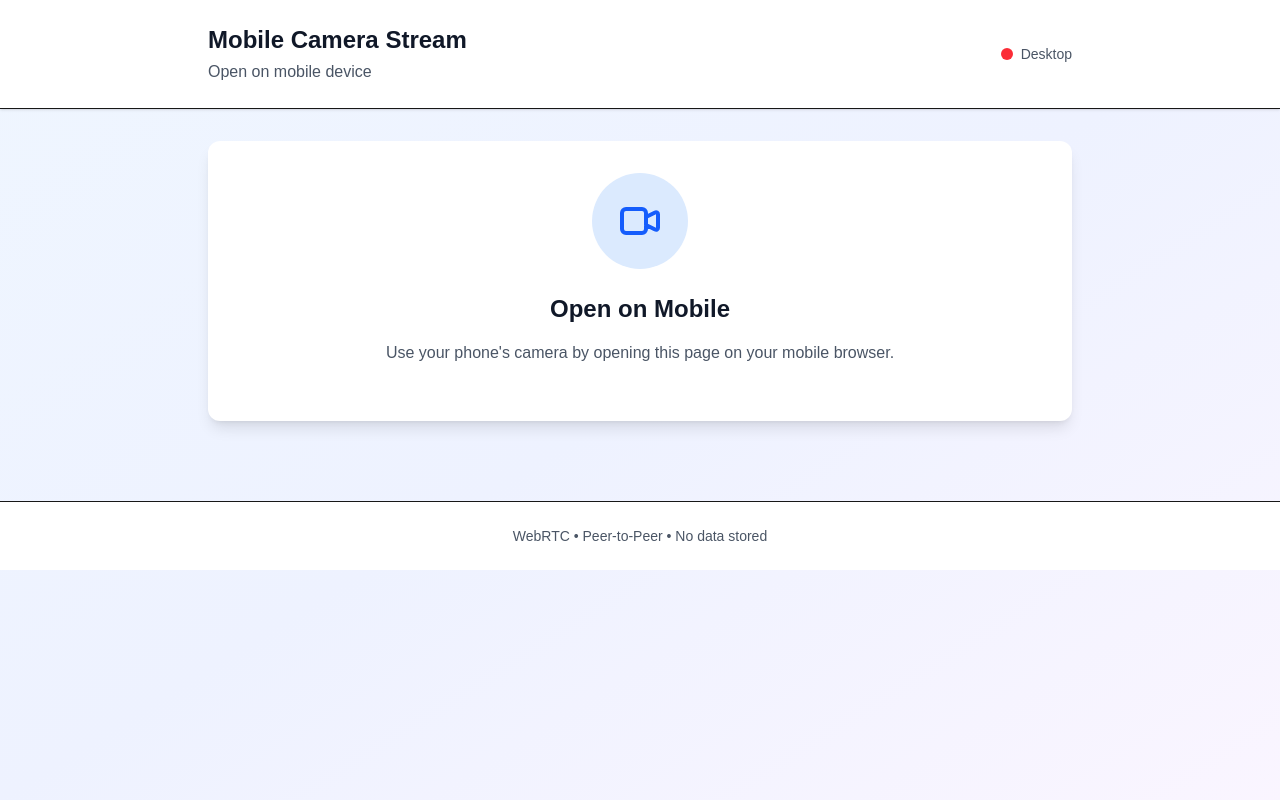
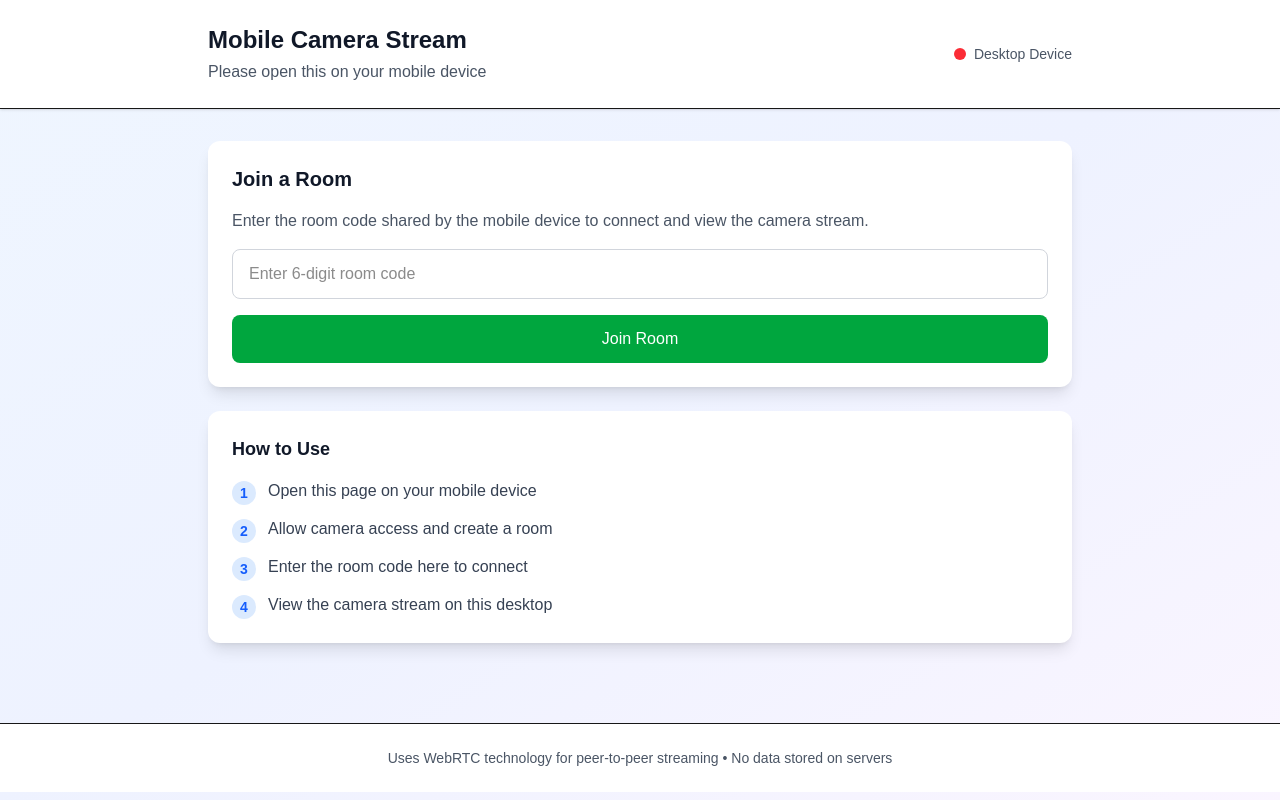
Before and after one commit to Chandupa-H/Mobile_Streaming_App, a Next.js app: page / in a window 1280 px wide. Built offline with nearby package versions, Linux system fonts and the light colour scheme.

Commit message:
desktop version fixed

```diff
--- a/app/page.js
+++ b/app/page.js
@@ -7,72 +7,98 @@ const WebRTCPage = () => {
   const [isConnected, setIsConnected] = useState(false);
   const [stream, setStream] = useState(null);
   const [peerConnection, setPeerConnection] = useState(null);
+  const [localVideoUrl, setLocalVideoUrl] = useState("");
+  const [remoteVideoUrl, setRemoteVideoUrl] = useState("");
   const [roomId, setRoomId] = useState("");
   const [isHost, setIsHost] = useState(false);
   const [message, setMessage] = useState("");
   const [hasCameraPermission, setHasCameraPermission] = useState(null);
 
-  const localVideoRef = useRef(null);
+  const localVideoRef = useRef(null); // For desktop preview
   const remoteVideoRef = useRef(null);
   const peerRef = useRef(null);
 
-  // Detect mobile device
+  // Check if device is mobile
   useEffect(() => {
-    const userAgent = navigator.userAgent || navigator.vendor || window.opera;
-    const mobile =
-      /android|iphone|ipad|ipod|blackberry|iemobile|opera mini/i.test(
+    const checkMobile = () => {
+      const userAgent = navigator.userAgent || navigator.vendor || window.opera;
+      return /android|iphone|ipad|ipod|blackberry|iemobile|opera mini/i.test(
         userAgent.toLowerCase()
       );
-    setIsMobile(mobile);
+    };
+    setIsMobile(checkMobile());
   }, []);
 
-  // Start camera
+  // Request camera permissions and start stream
   const startCamera = async () => {
-    setMessage("Requesting camera access...");
     try {
-      const stream = await navigator.mediaDevices.getUserMedia({
-        video: { width: 1280, height: 720, facingMode: "user" },
+      setMessage("Requesting camera access...");
+
+      const constraints = {
+        video: {
+          width: { ideal: 1280 },
+          height: { ideal: 720 },
+          facingMode: "user",
+        },
         audio: false,
-      });
+      };
 
-      setStream(stream);
+      const mediaStream = await navigator.mediaDevices.getUserMedia(
+        constraints
+      );
+
+      // Store the stream
+      setStream(mediaStream);
+
+      // Set video source (only for desktop preview)
       if (localVideoRef.current) {
-        localVideoRef.current.srcObject = stream;
+        localVideoRef.current.srcObject = mediaStream;
         localVideoRef.current.play().catch((err) => {
-          console.warn("Video autoplay failed:", err);
+          console.error("Error playing video:", err);
+          setMessage(`Error playing video: ${err.message}`);
         });
       }
 
       setHasCameraPermission(true);
-      setIsStreaming(true); // This should now reliably trigger the button
-      setMessage('Camera active! Tap "Create Room" to start streaming.');
-    } catch (err) {
-      console.error("Camera error:", err);
+      setIsStreaming(true);
+      setMessage(
+        'Camera activated successfully! Tap "Create Room" to start streaming.'
+      );
+    } catch (error) {
+      console.error("Error accessing camera:", error);
       let errorMsg = "Camera access denied";
-      if (err.name === "NotAllowedError") {
-        errorMsg = "Please allow camera access in browser settings";
-      } else if (err.name === "NotFoundError") {
-        errorMsg = "No camera found";
-      } else if (err.name === "NotReadableError") {
-        errorMsg = "Camera in use by another app";
+      if (error.name === "NotAllowedError") {
+        errorMsg = "Please allow camera access in your browser settings";
+      } else if (error.name === "NotFoundError") {
+        errorMsg = "No camera found on this device";
+      } else if (error.name === "NotReadableError") {
+        errorMsg = "Camera is already in use by another application";
       }
       setMessage(`Error: ${errorMsg}`);
       setHasCameraPermission(false);
     }
   };
 
-  // Cleanup
+  // Cleanup function
   const cleanup = () => {
     if (stream) {
-      stream.getTracks().forEach((t) => t.stop());
+      stream.getTracks().forEach((track) => track.stop());
       setStream(null);
     }
+
     if (peerConnection) {
       peerConnection.close();
       setPeerConnection(null);
     }
-    if (localVideoRef.current) localVideoRef.current.srcObject = null;
-    if (remoteVideoRef.current) remoteVideoRef.current.srcObject = null;
+
+    if (localVideoRef.current) {
+      localVideoRef.current.srcObject = null;
+    }
+
+    if (remoteVideoRef.current) {
+      remoteVideoRef.current.srcObject = null;
+    }
+
     setIsStreaming(false);
     setIsConnected(false);
     setIsHost(false);
@@ -82,31 +108,41 @@ const WebRTCPage = () => {
   // Stop streaming
   const stopStreaming = () => {
     cleanup();
-    setMessage("Streaming stopped");
+    setMessage("Camera stopped");
   };
 
-  // Create room
+  // Create a new room (host)
   const createRoom = async () => {
     if (!stream) {
-      setMessage("Camera not active. Start camera first.");
+      setMessage("Please start camera first");
       return;
     }
 
     try {
-      const pc = new RTCPeerConnection({
+      // Initialize peer connection
+      const configuration = {
         iceServers: [
           { urls: "stun:stun.l.google.com:19302" },
           { urls: "stun:stun1.l.google.com:19302" },
         ],
-      });
+      };
+
+      const pc = new RTCPeerConnection(configuration);
       peerRef.current = pc;
       setPeerConnection(pc);
 
+      // Add local stream to peer connection
       stream.getTracks().forEach((track) => pc.addTrack(track, stream));
 
-      const offer = await pc.createOffer({ offerToReceiveVideo: 1 });
+      // Create offer
+      const offer = await pc.createOffer({
+        offerToReceiveVideo: 1,
+        offerToReceiveAudio: 0,
+      });
+
       await pc.setLocalDescription(offer);
 
+      // Generate room ID
       const newRoomId = Math.random()
         .toString(36)
         .substring(2, 8)
@@ -114,28 +150,64 @@ const WebRTCPage = () => {
       setRoomId(newRoomId);
       setIsHost(true);
       setIsConnected(true);
-      setMessage(`Room created! Code: ${newRoomId}`);
-    } catch (err) {
-      console.error("Create room error:", err);
-      setMessage(`Failed to create room: ${err.message}`);
+      setMessage(`Room created! Share this code: ${newRoomId}`);
+    } catch (error) {
+      console.error("Error creating room:", error);
+      setMessage(`Error: ${error.message}`);
       cleanup();
     }
   };
 
-  // Join room (stub for now)
-  const joinRoom = () => {
+  // Join existing room
+  const joinRoom = async () => {
     if (!stream || !roomId) {
-      setMessage("Enter a valid room code");
+      setMessage("Please start camera and enter room code");
       return;
     }
-    setIsConnected(true);
-    setMessage("Joining room...");
+
+    try {
+      // Initialize peer connection
+      const configuration = {
+        iceServers: [
+          { urls: "stun:stun.l.google.com:19302" },
+          { urls: "stun:stun1.l.google.com:19302" },
+        ],
+      };
+
+      const pc = new RTCPeerConnection(configuration);
+      peerRef.current = pc;
+      setPeerConnection(pc);
+
+      // Add local stream to peer connection
+      stream.getTracks().forEach((track) => pc.addTrack(track, stream));
+
+      setIsConnected(true);
+      setMessage("Connecting to room...");
+    } catch (error) {
+      console.error("Error joining room:", error);
+      setMessage(`Error: ${error.message}`);
+      cleanup();
+    }
   };
 
-  // Cleanup on unmount
+  // Handle visibility changes
   useEffect(() => {
-    return () => cleanup();
-  }, []);
+    const handleVisibilityChange = () => {
+      if (document.hidden && stream) {
+        // Pause camera when tab is hidden
+        stream.getTracks().forEach((track) => (track.enabled = false));
+      } else if (stream) {
+        // Resume camera when tab is visible
+        stream.getTracks().forEach((track) => (track.enabled = true));
+      }
+    };
+
+    document.addEventListener("visibilitychange", handleVisibilityChange);
+    return () => {
+      document.removeEventListener("visibilitychange", handleVisibilityChange);
+      cleanup();
+    };
+  }, [stream]);
 
   return (
     <div className="min-h-screen bg-gradient-to-br from-blue-50 via-indigo-50 to-purple-50">
@@ -149,8 +221,8 @@ const WebRTCPage = () => {
               </h1>
               <p className="text-gray-600 mt-1">
                 {isMobile
-                  ? "Use phone camera to stream to desktop"
-                  : "Open on mobile device"}
+                  ? "Use your phone camera to stream to desktop"
+                  : "Please open this on your mobile device"}
               </p>
             </div>
             <div className="flex items-center space-x-2">
@@ -160,7 +232,7 @@ const WebRTCPage = () => {
                 }`}
               ></div>
               <span className="text-sm text-gray-600">
-                {isMobile ? "Mobile" : "Desktop"}
+                {isMobile ? "Mobile Device" : "Desktop Device"}
               </span>
             </div>
           </div>
@@ -169,35 +241,92 @@ const WebRTCPage = () => {
 
       <div className="max-w-4xl mx-auto px-4 py-8">
         {!isMobile ? (
-          /* Desktop view */
-          <div className="bg-white rounded-xl shadow-lg p-8 text-center">
-            <div className="w-24 h-24 bg-blue-100 rounded-full flex items-center justify-center mx-auto mb-6">
-              <svg
-                className="w-12 h-12 text-blue-600"
-                fill="none"
-                stroke="currentColor"
-                viewBox="0 0 24 24"
+          /* Desktop view - room joining interface */
+          <div className="space-y-6">
+            {/* Room code input */}
+            <div className="bg-white rounded-xl shadow-lg p-6">
+              <h2 className="text-xl font-semibold text-gray-900 mb-4">
+                Join a Room
+              </h2>
+              <p className="text-gray-600 mb-4">
+                Enter the room code shared by the mobile device to connect and
+                view the camera stream.
+              </p>
+              <input
+                type="text"
+                value={roomId}
+                onChange={(e) =>
+                  setRoomId(
+                    e.target.value.toUpperCase().replace(/[^A-Z0-9]/g, "")
+                  )
+                }
+                placeholder="Enter 6-digit room code"
+                className="w-full border border-gray-300 rounded-lg px-4 py-3 focus:ring-2 focus:ring-blue-500 focus:border-transparent"
+                maxLength="6"
+              />
+              <button
+                onClick={joinRoom}
+                className="mt-4 w-full bg-green-600 hover:bg-green-700 text-white font-medium py-3 px-4 rounded-lg transition-colors"
               >
-                <path
-                  strokeLinecap="round"
-                  strokeLinejoin="round"
-                  strokeWidth={2}
-                  d="M15 10l4.553-2.276A1 1 0 0121 8.618v6.764a1 1 0 01-1.447.894L15 14M5 18h8a2 2 0 002-2V8a2 2 0 00-2-2H5a2 2 0 00-2 2v8a2 2 0 002 2z"
-                />
-              </svg>
+                Join Room
+              </button>
             </div>
-            <h2 className="text-2xl font-bold text-gray-900 mb-4">
-              Open on Mobile
-            </h2>
-            <p className="text-gray-600 mb-6">
-              Use your phone's camera by opening this page on your mobile
-              browser.
-            </p>
+
+            {/* Remote stream preview */}
+            {isConnected && (
+              <div className="bg-white rounded-xl shadow-lg p-6">
+                <h3 className="text-lg font-semibold text-gray-900 mb-4">
+                  Remote Camera Stream
+                </h3>
+                <div className="aspect-video bg-black rounded-lg overflow-hidden mb-4">
+                  <video
+                    ref={remoteVideoRef}
+                    autoPlay
+                    playsInline
+                    muted
+                    className="w-full h-full object-cover"
+                  />
+                </div>
+              </div>
+            )}
+
+            {/* Instructions */}
+            <div className="bg-white rounded-xl shadow-lg p-6">
+              <h3 className="text-lg font-semibold text-gray-900 mb-4">
+                How to Use
+              </h3>
+              <div className="space-y-3 text-gray-700">
+                <div className="flex items-start space-x-3">
+                  <div className="w-6 h-6 bg-blue-100 rounded-full flex items-center justify-center flex-shrink-0 mt-0.5">
+                    <span className="text-blue-600 text-sm font-bold">1</span>
+                  </div>
+                  <p>Open this page on your mobile device</p>
+                </div>
+                <div className="flex items-start space-x-3">
+                  <div className="w-6 h-6 bg-blue-100 rounded-full flex items-center justify-center flex-shrink-0 mt-0.5">
+                    <span className="text-blue-600 text-sm font-bold">2</span>
+                  </div>
+                  <p>Allow camera access and create a room</p>
+                </div>
+                <div className="flex items-start space-x-3">
+                  <div className="w-6 h-6 bg-blue-100 rounded-full flex items-center justify-center flex-shrink-0 mt-0.5">
+                    <span className="text-blue-600 text-sm font-bold">3</span>
+                  </div>
+                  <p>Enter the room code here to connect</p>
+                </div>
+                <div className="flex items-start space-x-3">
+                  <div className="w-6 h-6 bg-blue-100 rounded-full flex items-center justify-center flex-shrink-0 mt-0.5">
+                    <span className="text-blue-600 text-sm font-bold">4</span>
+                  </div>
+                  <p>View the camera stream on this desktop</p>
+                </div>
+              </div>
+            </div>
           </div>
         ) : (
-          /* Mobile view */
+          /* Mobile view - streaming interface */
           <div className="space-y-6">
-            {/* Status */}
+            {/* Status indicator */}
             <div className="bg-white rounded-xl shadow-lg p-6">
               <div className="flex items-center justify-between mb-4">
                 <h2 className="text-xl font-semibold text-gray-900">
@@ -206,11 +335,19 @@ const WebRTCPage = () => {
                 <div className="flex items-center space-x-2">
                   <div
                     className={`w-3 h-3 rounded-full ${
-                      isStreaming ? "bg-green-500" : "bg-gray-300"
+                      isStreaming
+                        ? "bg-green-500"
+                        : hasCameraPermission === false
+                        ? "bg-red-500"
+                        : "bg-gray-300"
                     }`}
                   ></div>
                   <span className="text-sm text-gray-600">
-                    {isStreaming ? "Active" : "Inactive"}
+                    {isStreaming
+                      ? "Streaming"
+                      : hasCameraPermission === false
+                      ? "No Access"
+                      : "Not streaming"}
                   </span>
                 </div>
               </div>
@@ -220,9 +357,10 @@ const WebRTCPage = () => {
                   className={`p-3 rounded-lg text-sm mb-4 ${
                     message.includes("Error")
                       ? "bg-red-50 text-red-700"
-                      : message.includes("successfully") ||
-                        message.includes("active")
+                      : message.includes("successfully")
                       ? "bg-green-50 text-green-700"
+                      : message.includes("Please allow")
+                      ? "bg-yellow-50 text-yellow-700"
                       : "bg-blue-50 text-blue-700"
                   }`}
                 >
@@ -230,13 +368,13 @@ const WebRTCPage = () => {
                 </div>
               )}
 
-              {/* Action Buttons */}
-              <div className="grid grid-cols-1 gap-3">
+              {/* Controls */}
+              <div className="grid grid-cols-2 gap-4">
                 {!isStreaming ? (
                   <button
                     onClick={startCamera}
                     disabled={hasCameraPermission === false}
-                    className={`py-3 px-6 font-medium rounded-lg transition-colors ${
+                    className={`font-medium py-3 px-4 rounded-lg transition-colors ${
                       hasCameraPermission === false
                         ? "bg-gray-300 text-gray-500 cursor-not-allowed"
                         : "bg-blue-600 hover:bg-blue-700 text-white"
@@ -249,18 +387,16 @@ const WebRTCPage = () => {
                 ) : (
                   <button
                     onClick={stopStreaming}
-                    className="py-3 px-6 bg-red-600 hover:bg-red-700 text-white font-medium rounded-lg transition-colors"
+                    className="bg-red-600 hover:bg-red-700 text-white font-medium py-3 px-4 rounded-lg transition-colors"
                   >
                     Stop Camera
                   </button>
                 )}
 
-                {/* ✅ Create Room Button - Now Always Visible When Streaming & Not Connected */}
                 {isStreaming && !isConnected && (
                   <button
                     onClick={createRoom}
-                    className="py-3 px-6 bg-green-600 hover:bg-green-700 text-white font-medium rounded-lg transition-colors shadow-md"
-                    style={{ marginTop: "1rem" }}
+                    className="bg-green-600 hover:bg-green-700 text-white font-medium py-3 px-4 rounded-lg transition-colors"
                   >
                     Create Room
                   </button>
@@ -268,20 +404,47 @@ const WebRTCPage = () => {
               </div>
             </div>
 
-            {/* Room Code Display */}
+            {/* Room controls */}
             {isConnected && (
               <div className="bg-white rounded-xl shadow-lg p-6">
-                <h3 className="text-lg font-semibold text-gray-900 mb-3">
-                  {isHost ? "Your Room Code" : "Connected"}
+                <h3 className="text-lg font-semibold text-gray-900 mb-4">
+                  {isHost ? "Host Controls" : "Connected to Room"}
                 </h3>
+
                 {isHost && (
-                  <div className="bg-gray-50 border border-gray-300 rounded-lg px-4 py-3 font-mono text-lg text-center mb-4">
-                    {roomId}
+                  <div className="mb-4">
+                    <label className="block text-sm font-medium text-gray-700 mb-2">
+                      Room Code (Share with desktop)
+                    </label>
+                    <div className="bg-gray-50 border border-gray-300 rounded-lg px-4 py-3 font-mono text-lg text-center">
+                      {roomId}
+                    </div>
                   </div>
                 )}
+
+                {!isHost && (
+                  <div className="mb-4">
+                    <label className="block text-sm font-medium text-gray-700 mb-2">
+                      Enter Room Code
+                    </label>
+                    <input
+                      type="text"
+                      value={roomId}
+                      onChange={(e) =>
+                        setRoomId(
+                          e.target.value.toUpperCase().replace(/[^A-Z0-9]/g, "")
+                        )
+                      }
+                      placeholder="Enter 6-digit code"
+                      className="w-full border border-gray-300 rounded-lg px-4 py-3 focus:ring-2 focus:ring-blue-500 focus:border-transparent"
+                      maxLength="6"
+                    />
+                  </div>
+                )}
+
                 <button
                   onClick={stopStreaming}
-                  className="w-full py-3 bg-red-600 hover:bg-red-700 text-white font-medium rounded-lg"
+                  className="w-full bg-red-600 hover:bg-red-700 text-white font-medium py-3 px-4 rounded-lg transition-colors"
                 >
                   Disconnect
                 </button>
@@ -293,28 +456,46 @@ const WebRTCPage = () => {
               <h3 className="text-lg font-semibold text-gray-900 mb-4">
                 How to Use
               </h3>
-              <ol className="text-gray-700 space-y-2">
-                <li>
-                  <strong>1.</strong> Tap <strong>"Start Camera"</strong>
-                </li>
-                <li>
-                  <strong>2.</strong> Tap <strong>"Create Room"</strong>
-                </li>
-                <li>
-                  <strong>3.</strong> Share the room code with desktop
-                </li>
-                <li>
-                  <strong>4.</strong> View stream on desktop app
-                </li>
-              </ol>
+              <div className="space-y-3 text-gray-700">
+                <div className="flex items-start space-x-3">
+                  <div className="w-6 h-6 bg-blue-100 rounded-full flex items-center justify-center flex-shrink-0 mt-0.5">
+                    <span className="text-blue-600 text-sm font-bold">1</span>
+                  </div>
+                  <p>
+                    Click "Start Camera" to allow access to your phone's camera
+                  </p>
+                </div>
+                <div className="flex items-start space-x-3">
+                  <div className="w-6 h-6 bg-blue-100 rounded-full flex items-center justify-center flex-shrink-0 mt-0.5">
+                    <span className="text-blue-600 text-sm font-bold">2</span>
+                  </div>
+                  <p>Click "Create Room" to generate a unique room code</p>
+                </div>
+                <div className="flex items-start space-x-3">
+                  <div className="w-6 h-6 bg-blue-100 rounded-full flex items-center justify-center flex-shrink-0 mt-0.5">
+                    <span className="text-blue-600 text-sm font-bold">3</span>
+                  </div>
+                  <p>Share the room code with your desktop application</p>
+                </div>
+                <div className="flex items-start space-x-3">
+                  <div className="w-6 h-6 bg-blue-100 rounded-full flex items-center justify-center flex-shrink-0 mt-0.5">
+                    <span className="text-blue-600 text-sm font-bold">4</span>
+                  </div>
+                  <p>Your desktop will connect and display the camera stream</p>
+                </div>
+              </div>
             </div>
           </div>
         )}
       </div>
 
+      {/* Footer */}
       <div className="bg-white border-t mt-12">
-        <div className="max-w-4xl mx-auto px-4 py-6 text-center text-sm text-gray-600">
-          WebRTC • Peer-to-Peer • No data stored
+        <div className="max-w-4xl mx-auto px-4 py-6 text-center">
+          <p className="text-gray-600 text-sm">
+            Uses WebRTC technology for peer-to-peer streaming • No data stored
+            on servers
+          </p>
         </div>
       </div>
     </div>
```
